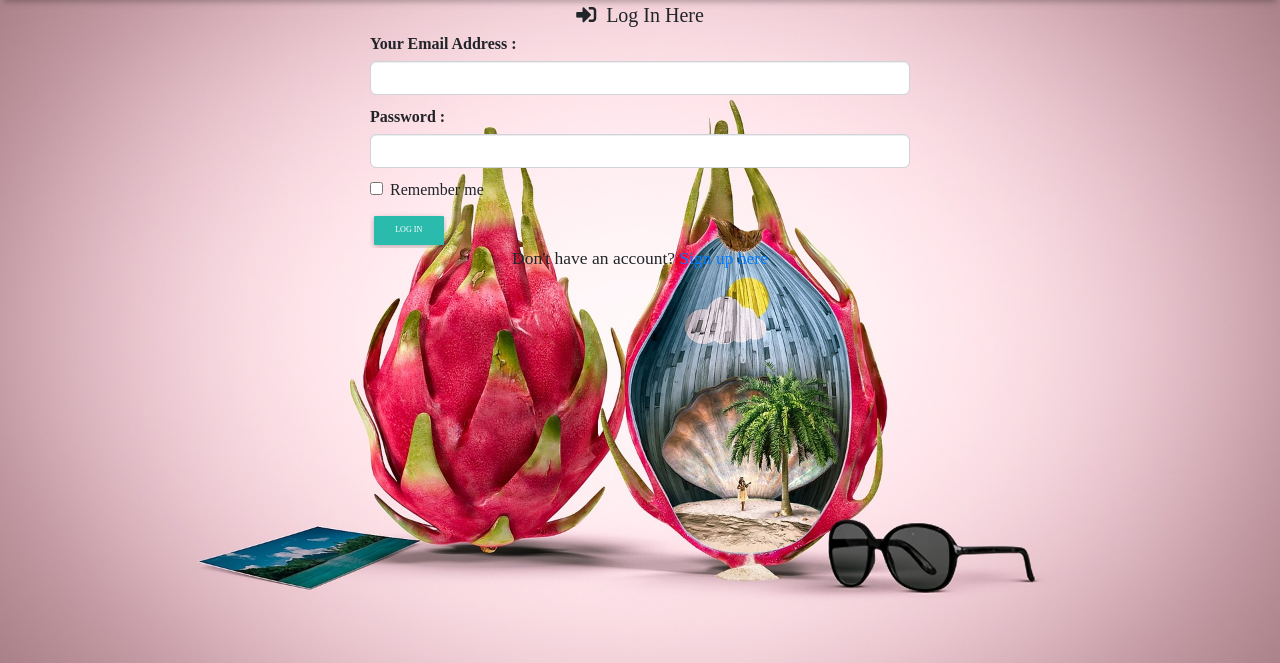
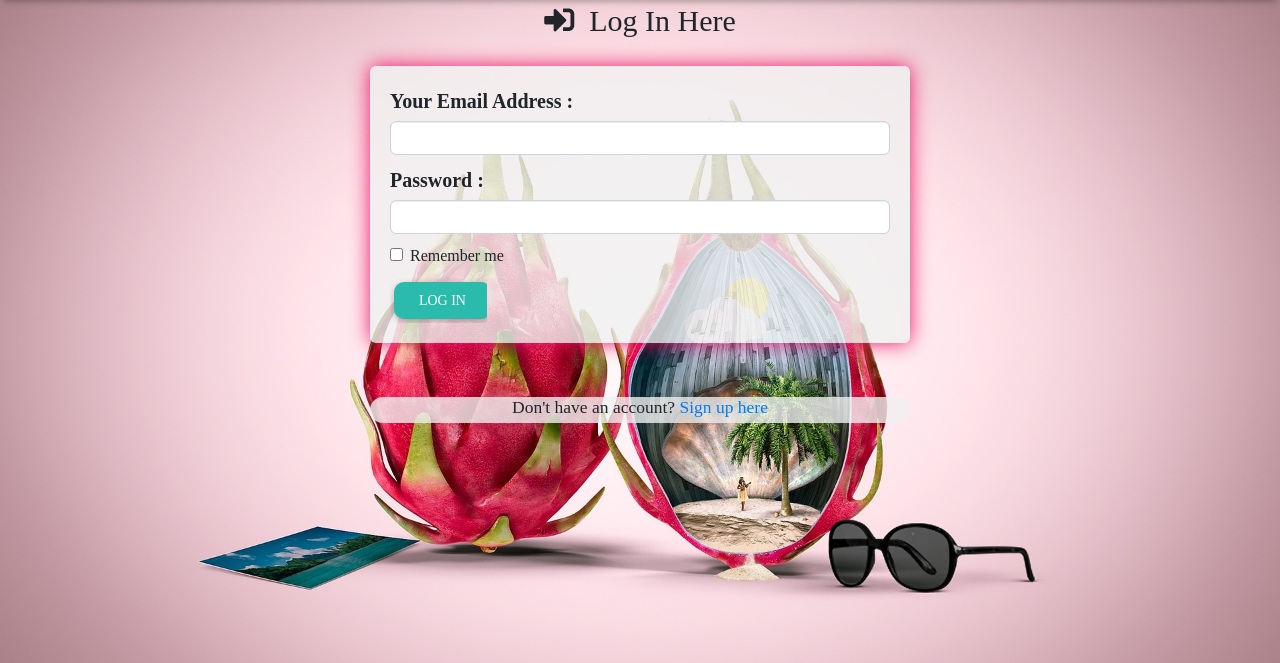
Before and after one commit to alvynah/blogomatic, a Flask app: page /authenticate/login in a window 1280 px wide. Shown: the part 68-731 px from the top of the page. Run offline with Flask 2, Linux system fonts and the light colour scheme; some libraries are stand-ins or nearby versions.

Commit message:
Add styles to all forms and use icons for delete and edit buttons

```diff
--- a/app/static/css/index.css
+++ b/app/static/css/index.css
@@ -42,11 +42,38 @@ body {
     font-weight: bold;
 }
 
+hr {
+    border: dotted 2px black;
+}
+
+.header hr {
+    border: solid 1px #f1f1f1cc;
+}
+
+form {
+    margin-top: 5%;
+    width: 100%;
+    padding: 20px;
+    border-radius: 6px;
+    background-color: #f1f1f1cc;
+    box-shadow: 0 0 20px 0 rgba(236, 16, 101);
+    float: center;
+    margin-bottom: 10%;
+    align-items: center;
+    font-size: 16px;
+    font-style: bold;
+}
+
+input#submit.btn:hover {
+    background-color: rgba(165, 42, 89, 0.8) !important;
+}
+
 .subscribeForm {
     text-align: center;
 }
 
 .subscribeForm form {
+    margin-top: 0.5%;
     width: 30%;
     padding: 5px;
     border-radius: 6px;
@@ -60,14 +87,15 @@ body {
     margin-right: auto;
 }
 
-.subscribeForm input#submit.btn {
-    width: 80%;
+input#submit.btn {
+    width: 100%;
     border: none;
     border-radius: 10px;
     background: rgba(236, 16, 101, 0.8);
     font-size: 14px;
     color: #fff;
     cursor: pointer;
+    float: center !important;
 }
 
 .form-check-label {
@@ -99,3 +127,17 @@ input:hover::placeholder {
     box-shadow: 0 0 6px 0 rgba(236, 16, 101);
     color: rgba(236, 16, 101);
 }
+
+label.control-label {
+    font-size: 20px;
+}
+
+h2 {
+    font-weight: bold;
+    font-size: 30px;
+}
+
+.accountDets {
+    background-color: #f1f1f1cc;
+    border-radius: 20px;
+}
--- a/app/templates/auth/login.html
+++ b/app/templates/auth/login.html
@@ -1,6 +1,6 @@
 {% extends 'base.html' %} {% import 'bootstrap/wtf.html' as wtf%} {% block content %} {% block styles %} {{super()}} {% endblock %}
 <div class="container">
-    <div class="row" id="particle-js">
+    <div class="row">
         <div class="col-md-3"></div>
         <div class="col-md-6" id="login">
             <h2 class="text-center"><i class="fas fa-sign-in-alt text-center"></i>&nbsp; <strong class="text-center">Log
@@ -10,8 +10,10 @@
                 <button type="button" class="close" data-dismiss="alert">&times;</button> {{ message }}
             </div>
             {% endfor %} {{wtf.quick_form(login_form)}}
-            <h3 class="text-center"> Don't have an account? <a id="sign" href="{{url_for('auth.register')}}">Sign up
-                    here</a></h3>
+            <div class="container accountDets">
+                <h3 class="text-center "> Don't have an account? <a id="sign" href="{{url_for('auth.register')}}">Sign up here</a></h3>
+            </div>
+
         </div>
         <div clas="col-md-3"> </div>
     </div>
--- a/app/templates/comment.html
+++ b/app/templates/comment.html
@@ -6,7 +6,7 @@
         </div>
 
         {% if all_comments %}
-        <div class="col-md-7">
+        <div class="col-md-5">
             <h2 class="text-center" id="coms">All comments for this Blog :</h2>
             {% for comment in all_comments %}
             <div class="card w-90 mb-3 cardsComment">
@@ -15,8 +15,7 @@
                     <p class="card-text" style="color:black;font-size:12px;">--- {{comment.comment_by}}</p>
                     {% if blog.user == current_user %}
                     <div>
-                        <a href="{{url_for( 'main.delete_comment',id=blog.id,comment_id=comment.id)}} ">
-                            <button type="button" class="btn btn-danger btn-sm m-1" data-toggle="modal" data-target="#deleteModal">Delete</button></a>
+                        <a href="{{url_for( 'main.delete_comment',id=blog.id,comment_id=comment.id)}} "><i class="fa fa-trash-alt text-danger" style="float:right;"> Delete</i></a>
                     </div>
                     {% endif %}
                 </div>
--- a/app/templates/edit_blog.html
+++ b/app/templates/edit_blog.html
@@ -2,10 +2,13 @@
 <div class="container">
 
     <div class="row">
-        <div class="col-md-4">
+        <div class="col-md-2"></div>
+        <div class="col-md-8">
 
             {{ wtf.quick_form(edit_form) }}
         </div>
+        <div class="col-md-2"></div>
+
     </div>
 
 
```
Also changed, not shown: app/templates/profile/profile.html (+4 -4 lines).
